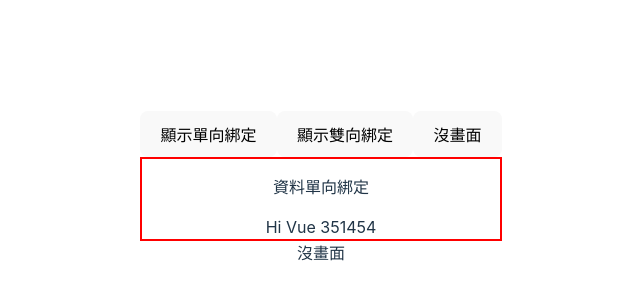
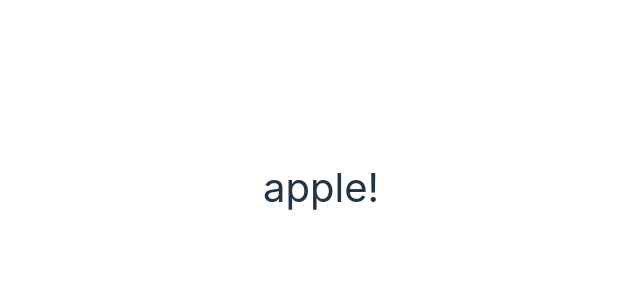
Before and after one commit to lin-zhao-cheng/vue01, a Vue app: page / in a window 1280 px wide. Shown: the part 212-512 px from the top of the page, without its empty margins (319-959 px from the left). Built offline with nearby package versions, Linux system fonts and the light colour scheme.

Commit message:
EP6 v-for與key屬性

```diff
--- a/src/App.vue
+++ b/src/App.vue
@@ -1,10 +1,11 @@
 <script setup>
 import componentA from './components/componentA.vue';
+import componentB from './components/componentB.vue';
 </script>
 
 
 <template>
-<componentA/>
+<componentB/>
 </template>
 
 
--- /dev/null
+++ b/src/components/componentB.vue
@@ -0,0 +1,40 @@
+<script setup>
+import {ref} from 'vue'
+const test = ref('test')
+// const dataList={
+//     key1:'a',
+//     key2:'b',
+//     key3:'c',
+//     key4:'d'
+// }
+setTimeout(()=>{
+    test.value='apple!'
+},2000)
+</script>
+<template>
+    <p class="test-cls":key="test">{{ test }}</p>
+    <!-- <p v-for="(value,key,index) in dataList"
+    :key="value"
+    >
+        <span v-show="key!=='key3'">
+            {{index}},{{ key }},{{ value }}
+        </span>
+
+    </p> -->
+</template>
+<style scoped>
+.test-cls{
+    font-size: 40px;
+    animation: openIn 1s ease-in-out;
+}
+@keyframes openIn{
+    0%{
+        opacity: 0;
+        transform: translateY(20px);
+    }
+    100%{
+        opacity: 1;
+        transform: translateY(0);
+    }
+}
+</style>
```
